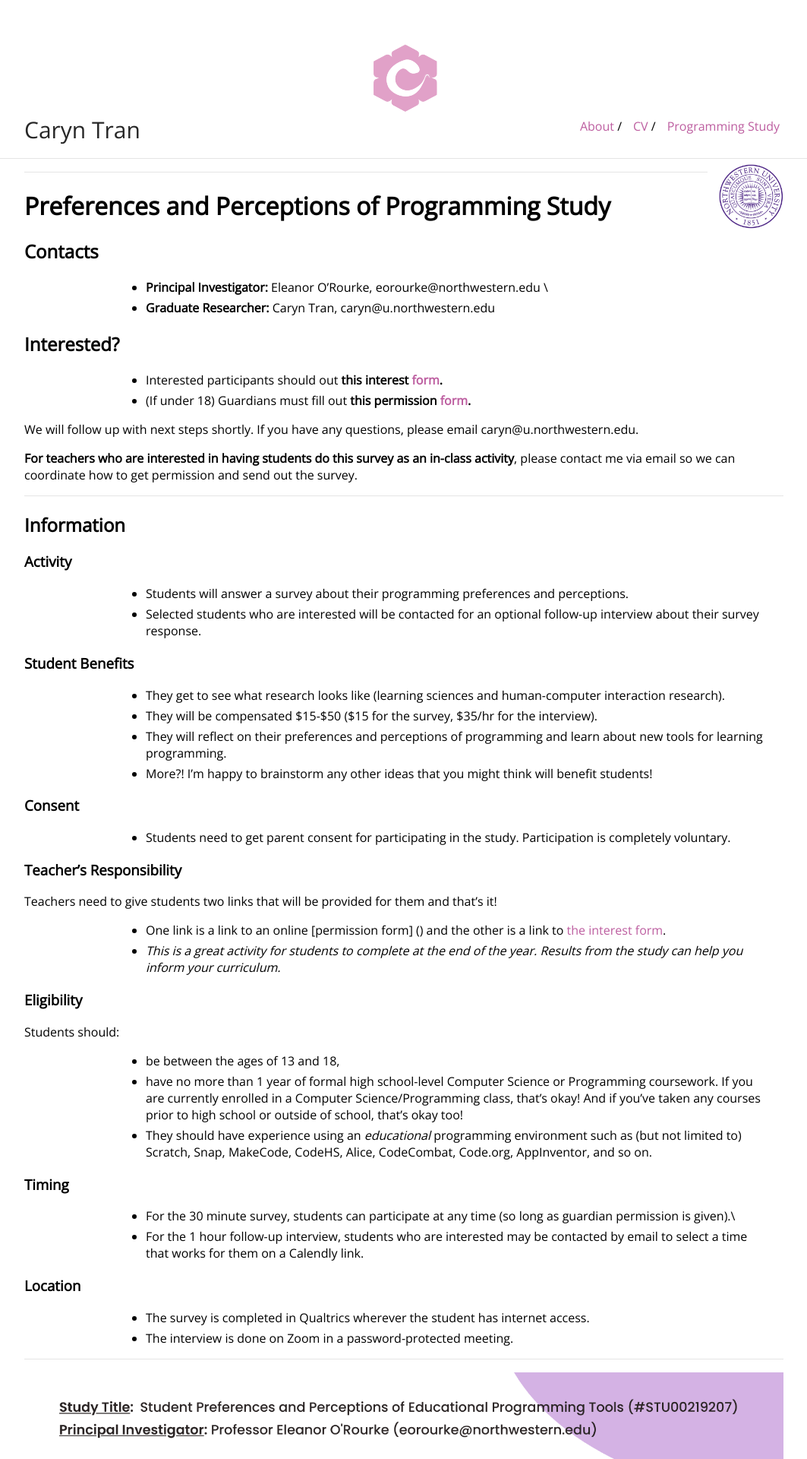
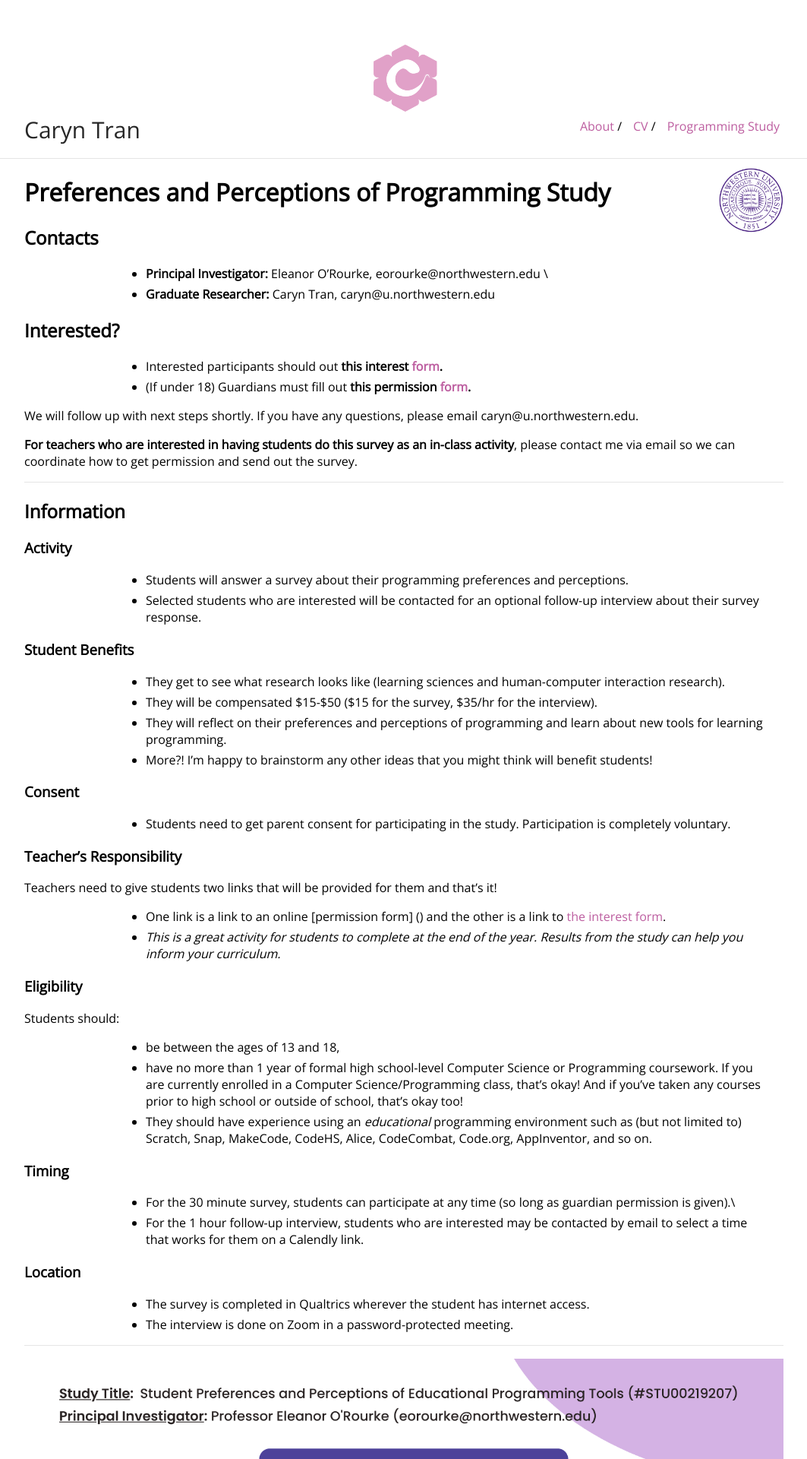
Before and after one commit to carynbear/carynbear.github.io, a Jekyll site: the page built from programmingstudy.md, in a window 1280 px wide. Shown: the top 1920 px of the page at 76% size, without its empty margins (118-1181 px from the left). Built offline with Jekyll 4.4.1, drawn with Linux system fonts in a browser that asks for light colours.

Commit message:
Update programmingstudy.md

```diff
--- a/programmingstudy.md
+++ b/programmingstudy.md
@@ -2,9 +2,8 @@
 layout: default
 ---
 
-<img class="small-picture" src="northwestern.png">
+<img class="profile-picture" src="northwestern.png">
 
----
 # Preferences and Perceptions of Programming Study
 
 ## Contacts
```
